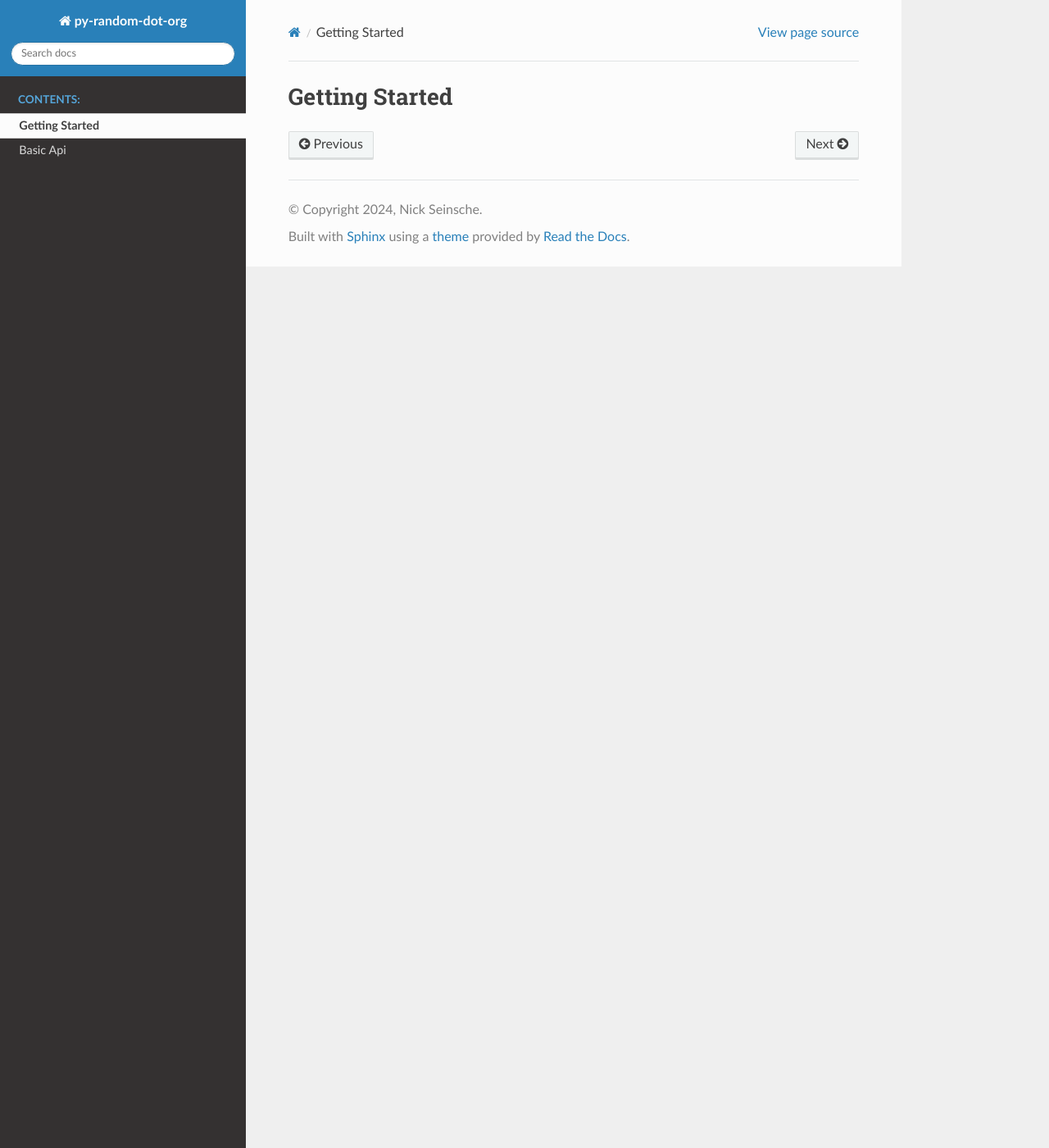
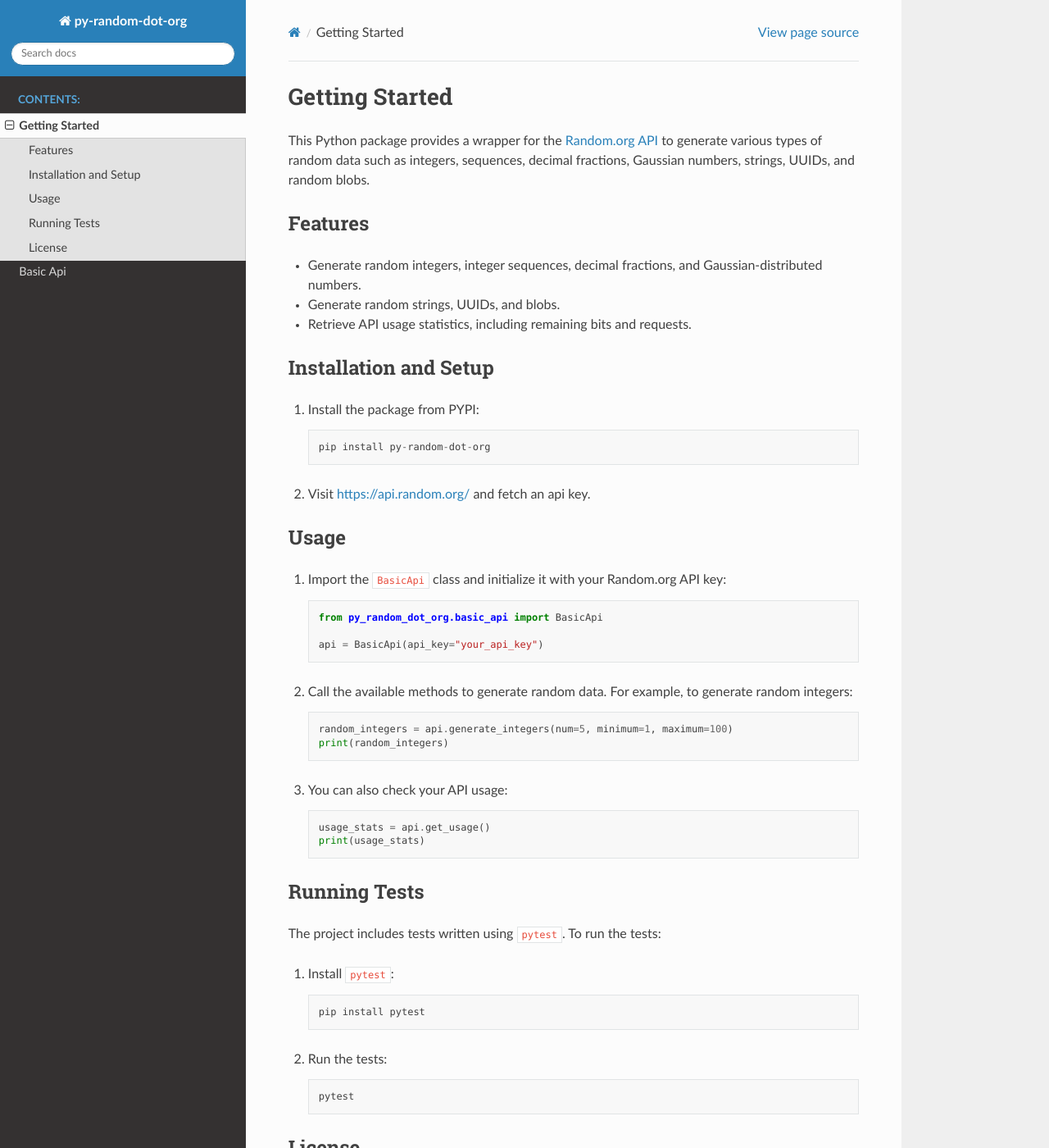
Before and after one commit to Nick-Seinsche/py_random_dot_org, a Sphinx documentation site: the page built from docs/pages/getting_started.rst, in a window 1280 px wide and 1400 px high. Shown: the whole window at 82% size. Built offline with Sphinx 7.4.7 and the Read the Docs theme 2.0.0, drawn with Linux system fonts in a browser that asks for light colours; pages that are not in the unit, such as notebooks, are missing from menus; some of the changed text lies outside the part shown.

```diff
--- a/docs/index.rst
+++ b/docs/index.rst
@@ -16,3 +16,6 @@ sequences, decimal fractions, Gaussian numbers, strings, UUIDs, and random blobs
 
    pages/getting_started
    pages/basic_api
+
+
+.. _Random.org API: https://api.random.org/
--- a/docs/pages/getting_started.rst
+++ b/docs/pages/getting_started.rst
@@ -1,2 +1,66 @@
 Getting Started
 ===========================
+
+This Python package provides a wrapper for the `Random.org API`_ to generate various types of random data such as integers,
+sequences, decimal fractions, Gaussian numbers, strings, UUIDs, and random blobs.
+
+Features
+--------
+
+- Generate random integers, integer sequences, decimal fractions, and Gaussian-distributed numbers.
+- Generate random strings, UUIDs, and blobs.
+- Retrieve API usage statistics, including remaining bits and requests.
+
+Installation and Setup
+----------------------
+
+1. Install the package from PYPI:
+   ::
+
+       pip install py-random-dot-org
+
+2. Visit https://api.random.org/ and fetch an api key.
+
+Usage
+-----
+
+1. Import the ``BasicApi`` class and initialize it with your Random.org API key:
+   ::
+
+      from py_random_dot_org.basic_api import BasicApi
+
+      api = BasicApi(api_key="your_api_key")
+
+2. Call the available methods to generate random data. For example, to generate random integers:
+   ::
+
+       random_integers = api.generate_integers(num=5, minimum=1, maximum=100)
+       print(random_integers)
+
+3. You can also check your API usage:
+   ::
+
+       usage_stats = api.get_usage()
+       print(usage_stats)
+
+Running Tests
+-------------
+
+The project includes tests written using ``pytest``. To run the tests:
+
+1. Install ``pytest``:
+   ::
+
+       pip install pytest
+
+2. Run the tests:
+   ::
+
+       pytest
+
+License
+-------
+
+This project is licensed under the MIT License. See the LICENSE file for details.
+
+.. _Random.org API: https://api.random.org/
--- a/py_random_dot_org/__init__.py
+++ b/py_random_dot_org/__init__.py
@@ -0,0 +1 @@
+"""Wrapper for the random.org api."""
--- a/pyproject.toml
+++ b/pyproject.toml
@@ -11,10 +11,12 @@ dependencies = [
     "requests"
 ]
 
-[pyproject-optional-depenencies]
+[project.optional-dependencies]
 dev = [
     "build",
-    "pytest"
+    "pytest",
+    "flake8",
+    "flake8-docstrings"
 ]
 docs = ["sphinx", "sphinx-rtd-theme"]
 
```
Also changed, not shown: CHANGES.rst (+5 -3 lines), README.rst (+7 -6 lines), docs/modules.rst (deleted, +0 -7 lines), 8 other files.
